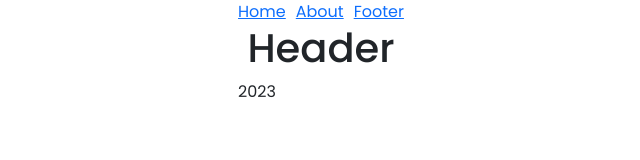
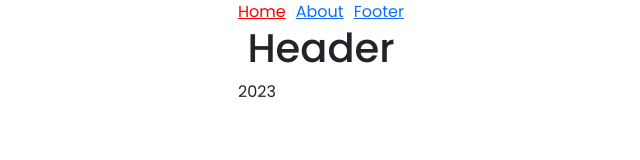
Before and after one commit to Firdavs-owafr/ReactSmallProjects, a React (Create React App) app: page / in a window 1280 px wide. Shown: the top 160 px of the page, without its empty margins (319-959 px from the left). Built offline with nearby package versions, Linux system fonts and the light colour scheme.

Commit message:
react-router-dom2

```diff
--- /dev/null
+++ b/src/CustomLink.jsx
@@ -0,0 +1,16 @@
+import React from 'react'
+import { Link,useMatch } from 'react-router-dom'
+
+export function CustomLink( { children,to, ...props } ) {
+    const match = useMatch(to);
+
+return (
+    <Link
+        to={to}
+        {...props}
+        className={ match ? 'active-link' : '' }
+      >
+            {children}
+    </Link>
+  )
+}
--- a/src/Layout.jsx
+++ b/src/Layout.jsx
@@ -1,13 +1,14 @@
 import React from 'react'
-import { Link,Outlet } from 'react-router-dom';
+import { Outlet } from 'react-router-dom';
+import { CustomLink } from './CustomLink';
 
 const Layout = () => {
   return (
     <>
         <header>
-          <Link to="/" style={{ marginRight: '10px'}} >Home</Link>
-          <Link to="/about" style={{marginRight: '10px'}} >About</Link>
-          <Link to="/footer" >Footer</Link>
+          <CustomLink to="/" style={{ marginRight: '10px'}}>Home</CustomLink>
+          <CustomLink to="/about" style={{marginRight: '10px'}} >About</CustomLink>
+          <CustomLink to="/footer">Footer</CustomLink>
         </header>
 
     <main>
--- a/src/components/Header.jsx
+++ b/src/components/Header.jsx
@@ -1,9 +1,11 @@
 import React from 'react'
 
-export  function Header() {
+  function Header() {
   return (
     <div>
         <h1>Header</h1>
     </div>
   )
 }
+
+export { Header }
--- a/src/index.css
+++ b/src/index.css
@@ -44,3 +44,7 @@ button{
 .on{
   background-color: yellow;
 }
+
+.active-link{
+  color: red;
+}
```
